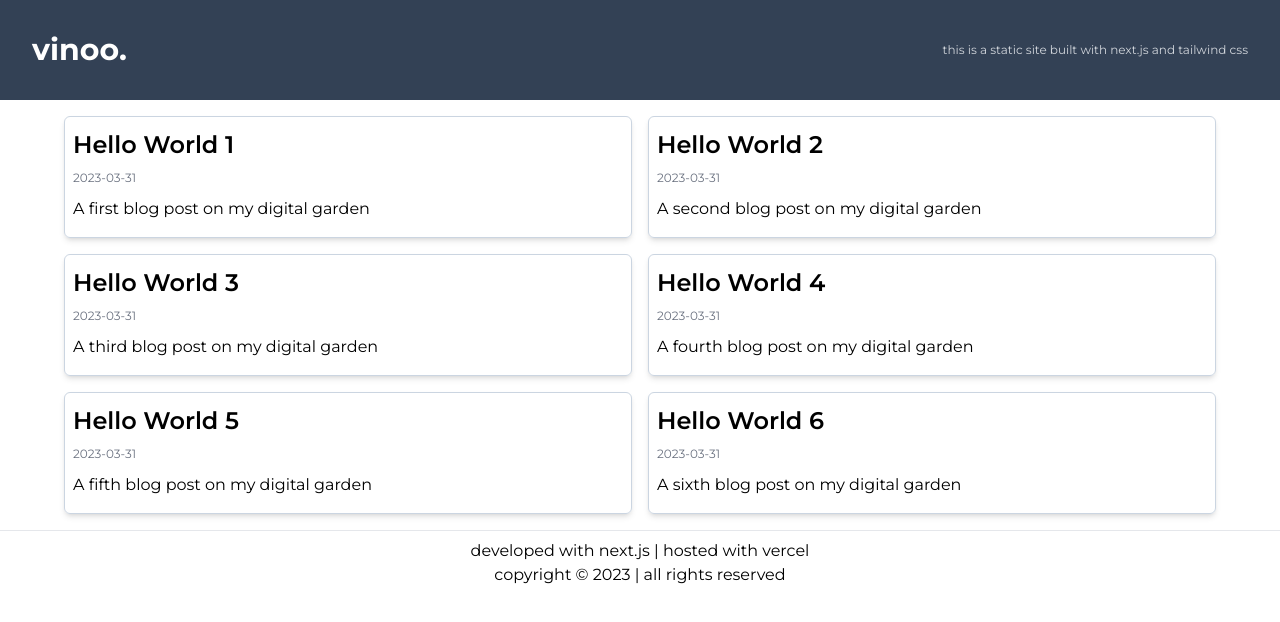
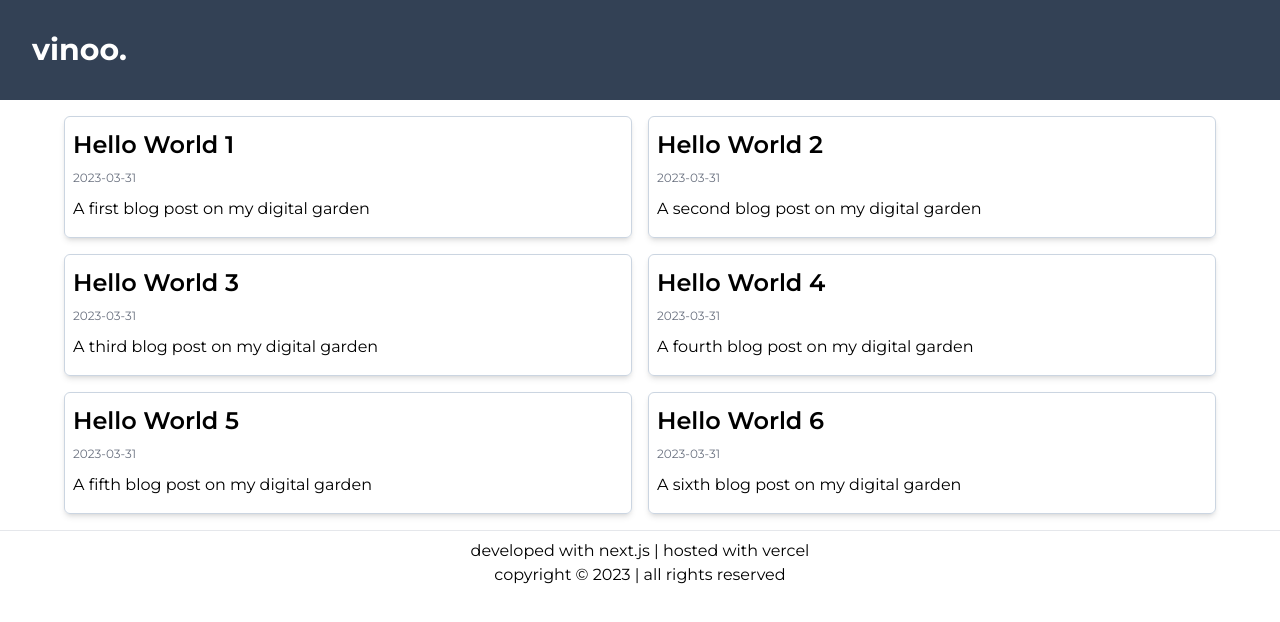
Before and after one commit to ivinoop/nextjs-site, a Next.js app: page / in a window 1280 px wide. Shown: the top 622 px of the page. Built offline with nearby package versions, Linux system fonts and the light colour scheme.

Commit message:
modify header

```diff
--- a/app/layout.tsx
+++ b/app/layout.tsx
@@ -13,13 +13,13 @@ export default function RootLayout({
 }) {
   const header = (
     <header>
-      <div className=' flex justify-between items-center p-8 bg-slate-700 text-white'>
+      <div className='p-8 bg-slate-700 text-white'>
         <Link href='/'>
           <h1 className='font-bold text-3xl hover:underline'>vinoo.</h1>
         </Link>
-        <span className='text-xs text-gray-300'>
+        {/* <span className='text-xs text-gray-300'>
           this is a static site built with next.js and tailwind css
-        </span>
+        </span> */}
       </div>
     </header>
   )
```
